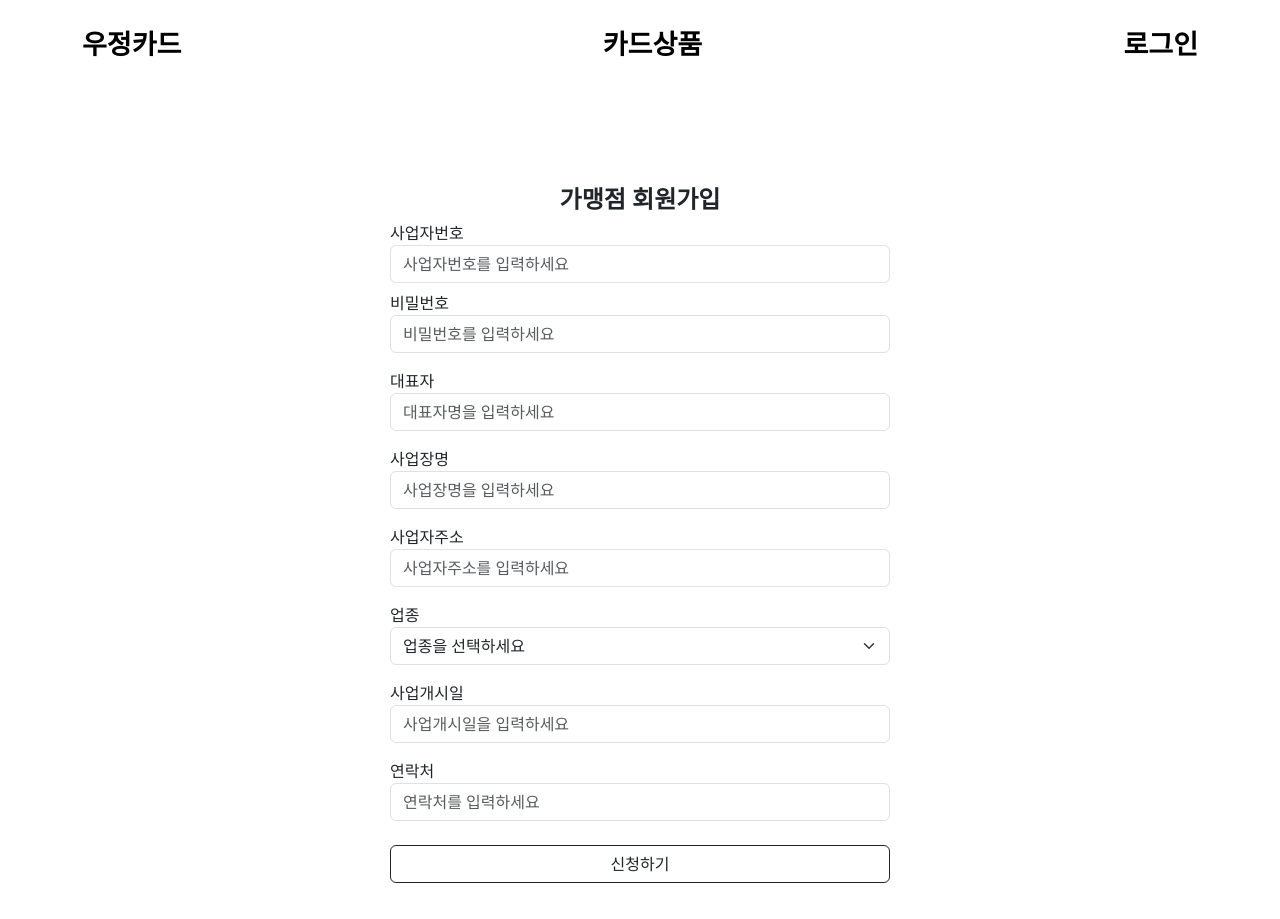
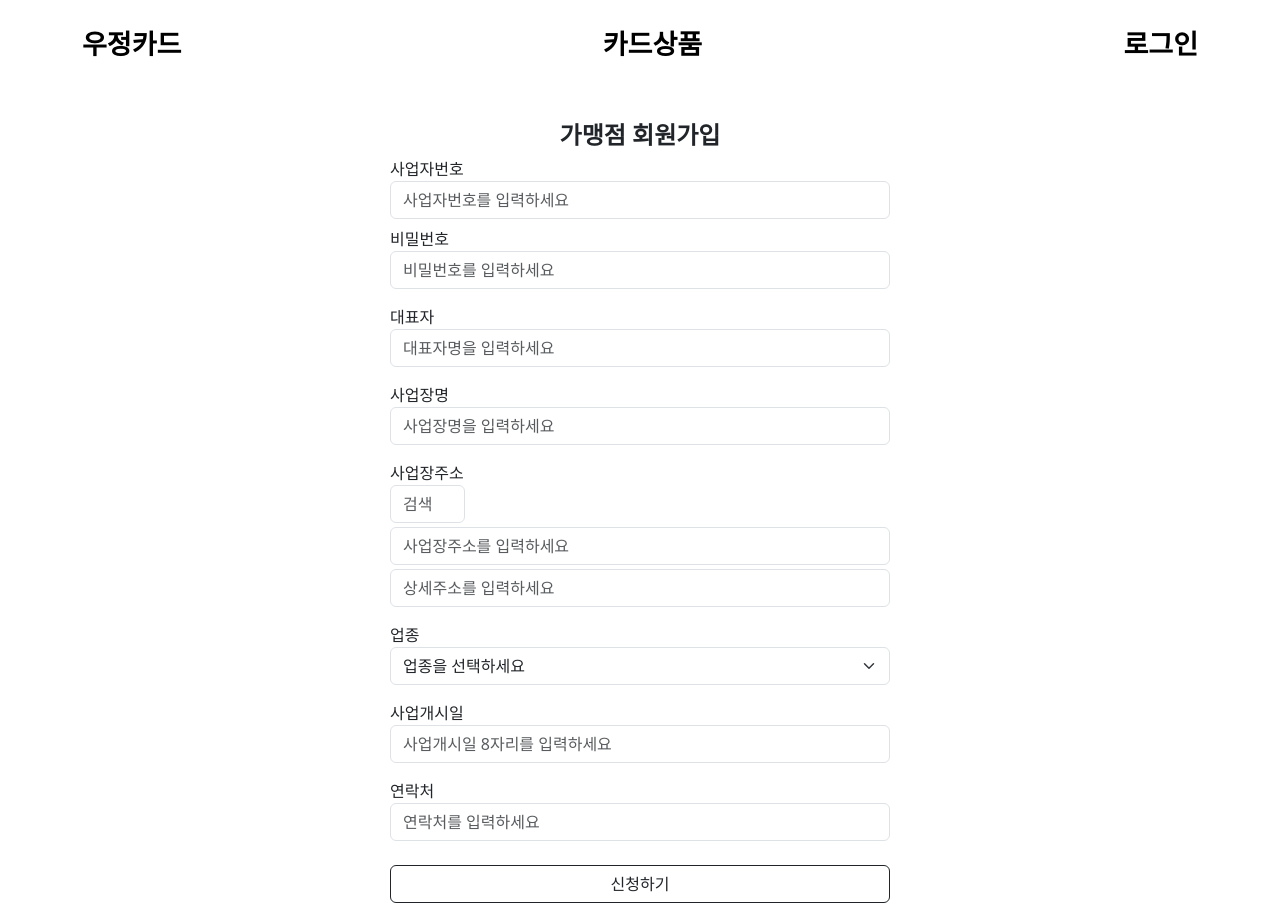
Before and after one commit to WoojungCard/WoojungCard, a React (Create React App) app in the folder frontend/: page /storeJoin in a window 1280 px wide. Built offline with nearby package versions, Linux system fonts and the light colour scheme.

Commit message:
modifying SignUp. auto-complete hyphen. using daum-postcode api.

```diff
--- a/frontend/package.json
+++ b/frontend/package.json
@@ -11,6 +11,7 @@
     "prop-types": "^15.8.1",
     "react": "^18.2.0",
     "react-bootstrap": "^2.8.0",
+    "react-daum-postcode": "^3.1.3",
     "react-dom": "^18.2.0",
     "react-redux": "^8.1.1",
     "react-router-dom": "^6.14.2",
--- a/frontend/src/Join/StoreJoin.jsx
+++ b/frontend/src/Join/StoreJoin.jsx
@@ -2,8 +2,10 @@ import React, { useState } from "react";
 import Button from "react-bootstrap/Button";
 import Container from 'react-bootstrap/Container';
 import Form from "react-bootstrap/Form";
-import Row from 'react-bootstrap/Row';
 import Col from 'react-bootstrap/Col';
+import { phoneNumberAutoFormat } from "./UserJoin";
+import DaumPostcode from 'react-daum-postcode';
+import Modal from 'react-bootstrap/Modal';
 
 // 가맹점 회원가입
 function StoreJoin() {
@@ -12,7 +14,9 @@ function StoreJoin() {
 	const [insertStorePwd, setInsertStorePwd] = useState('');
 	const [insertStoreRepresent, setInsertStoreRepresent] = useState('');
 	const [insertStoreName, setInsertStoreName] = useState('');
+	const [zipCode, setZipCode] = useState('');
 	const [insertStoreAddr, setInsertStoreAddr] = useState('');
+	const [insertStoreAddrDetail, setInsertStoreAddrDetail] = useState('');
 	const [insertStoreDate, setInsertStoreDate] = useState('');
 	const [insertStoreTel, setInsertStoreTel] = useState('');
 
@@ -43,13 +47,42 @@ function StoreJoin() {
 	};
 
 	const onChangeinputStoreTel = (e) => {
-		setInsertStoreTel(e.target.value);
+		const targetValue = phoneNumberAutoFormat(e.target.value);  // 하이픈 자동완성
+		setInsertStoreTel(targetValue);
 	};
 
 	const handleStoreType = (e) => {
 		setStoreType(e.target.value);
 	};
 
+//	다음 주소 api 사용하는 모달창
+	const [show, setShow] = useState(false);
+
+	const handleClose = () => setShow(false);
+	const handleShow = () => setShow(true);
+
+	const handleStoreAddrComplete = (data) => {
+    let fullAddress = data.address;
+    let extraAddress = "";
+    if (data.addressType === "R") {
+      if (data.bname !== "") {
+        extraAddress += data.bname;
+      }
+      if (data.buildingName !== "") {
+        extraAddress +=
+          extraAddress !== "" ? `, ${data.buildingName}` : data.buildingName;
+      }
+      fullAddress += extraAddress !== "" ? ` (${extraAddress})` : "";
+    }
+
+    setShow(false);
+    setZipCode(data.zonecode);  // 우편번호
+    setInsertStoreAddr(fullAddress);  // 검색 후 클릭한 기본 주소
+    }
+
+    const onChangeinputStoreAddrDetail = (e) => {
+		setInsertStoreAddrDetail(e.target.value);
+	};
 
 //	가맹점 신청하기 클릭
 	const onClickStoreJoin = () => {
@@ -58,7 +91,7 @@ function StoreJoin() {
 
 
 	return (
-		<div className="mt-5 pt-5">
+		<div className="mt-5">
 			<Container className="container d-flex justify-content-center my-3">
 				<Form style={{width: "500px"}}>
 					<h4 className="fw-bold text-center">가맹점 회원가입</h4>
@@ -100,13 +133,35 @@ function StoreJoin() {
                     </Form.Group>
 
                     <Form.Group className="mb-3" controlId="formPlaintextStoreAddr">
-						<Form.Label className="mb-0 ">사업자주소</Form.Label>
+						<Form.Label className="mb-0 ">사업장주소</Form.Label>
+						<Form.Control
+                            type="text" placeholder="검색"
+                            style={{width: "75px"}}
+                            onClick={handleShow}
+                            value={zipCode}
+                            className="mb-1"
+                            readOnly
+                        />
                         <Form.Control
-                            type="text" placeholder="사업자주소를 입력하세요"
-                            onChange={onChangeinputStoreAddr}
+                            type="text" placeholder="사업장주소를 입력하세요"
+                            value={insertStoreAddr}
+                            onClick={handleShow}
+                            className="mb-1"
+                            readOnly
+                        />
+                        <Form.Control
+                            type="text" placeholder="상세주소를 입력하세요"
+                            onChange={onChangeinputStoreAddrDetail}
                             className="mb-2"
                         />
                     </Form.Group>
+
+                    <Modal show={show} onHide={handleClose} animation={false} centered>
+                    	<Modal.Body>
+                    		<DaumPostcode onComplete={handleStoreAddrComplete}/>
+                    	</Modal.Body>
+                    </Modal>
+
 
                     <Form.Group className="mb-3" controlId="formPlaintextStoreType">
 						<Form.Label className="mb-0 ">업종</Form.Label>
@@ -131,8 +186,9 @@ function StoreJoin() {
                     <Form.Group className="mb-3" controlId="formPlaintextStoreStart">
 						<Form.Label className="mb-0 ">사업개시일</Form.Label>
                         <Form.Control
-                            type="text" placeholder="사업개시일을 입력하세요"
+                            type="text" placeholder="사업개시일 8자리를 입력하세요"
                             onChange={onChangeinputStoreStartDate}
+                            maxLength={8}
                             className="mb-2"
                         />
                     </Form.Group>
@@ -142,6 +198,8 @@ function StoreJoin() {
                         <Form.Control
                             type="text" placeholder="연락처를 입력하세요"
                             onChange={onChangeinputStoreTel}
+                            maxLength={13}
+                            value={insertStoreTel}
                             className="mb-4"
                         />
                     </Form.Group>
--- a/frontend/src/Join/UserJoin.jsx
+++ b/frontend/src/Join/UserJoin.jsx
@@ -39,7 +39,8 @@ function UserJoin() {
 	};
 
 	const onChangeinputUserTel = (e) => {
-		setInsertUserTel(e.target.value);
+		const targetValue = phoneNumberAutoFormat(e.target.value);  // 하이픈 자동완성
+		setInsertUserTel(targetValue);
 	};
 
 //	개인고객 회원가입 클릭
@@ -57,7 +58,7 @@ function UserJoin() {
 					<Form.Group controlId="formPlaintextUserId">
 						<Form.Label className="mb-0">아이디</Form.Label>
                         <Form.Control
-                            type="text" placeholder="아이디를 입력해주세요."
+                            type="text" placeholder="아이디를 입력하세요."
                             onChange={onChangeinputUserId}
                             className="mb-3"
                         />
@@ -86,6 +87,7 @@ function UserJoin() {
                         <Form.Control
                             type="text" placeholder="생년월일 8자리"
                             onChange={onChangeinputUserBirth}
+                            maxLength={8}
                             className="mb-3"
                         />
                     </Form.Group>
@@ -104,8 +106,10 @@ function UserJoin() {
 			        <Form.Group className="mb-3" controlId="formPlaintextUserTel">
 						<Form.Label className="mb-0 ">연락처</Form.Label>
                         <Form.Control
-                            type="text" placeholder="010-0000-0000"
+                            type="text" placeholder="연락처를 입력하세요"
                             onChange={onChangeinputUserTel}
+                            maxLength={13}
+                            value={insertUserTel}
                             className="mb-4"
                         />
                     </Form.Group>
@@ -121,4 +125,14 @@ function UserJoin() {
 	);
 }
 
+// 연락처 입력시 하이픈 자동완성
+export function phoneNumberAutoFormat(phoneNumber) {
+  const number = phoneNumber.trim().replace(/[^0-9]/g, "");
+
+  if (number.length < 4) return number;
+  if (number.length < 7) return number.replace(/(\d{3})(\d{1})/, "$1-$2");
+  if (number.length < 11) return number.replace(/(\d{3})(\d{3})(\d{1})/, "$1-$2-$3");
+  return number.replace(/(\d{3})(\d{4})(\d{4})/, "$1-$2-$3");
+}
+
 export default UserJoin;
```
Also changed, not shown: 1 other file (tests, documents, lock files or other folders).
